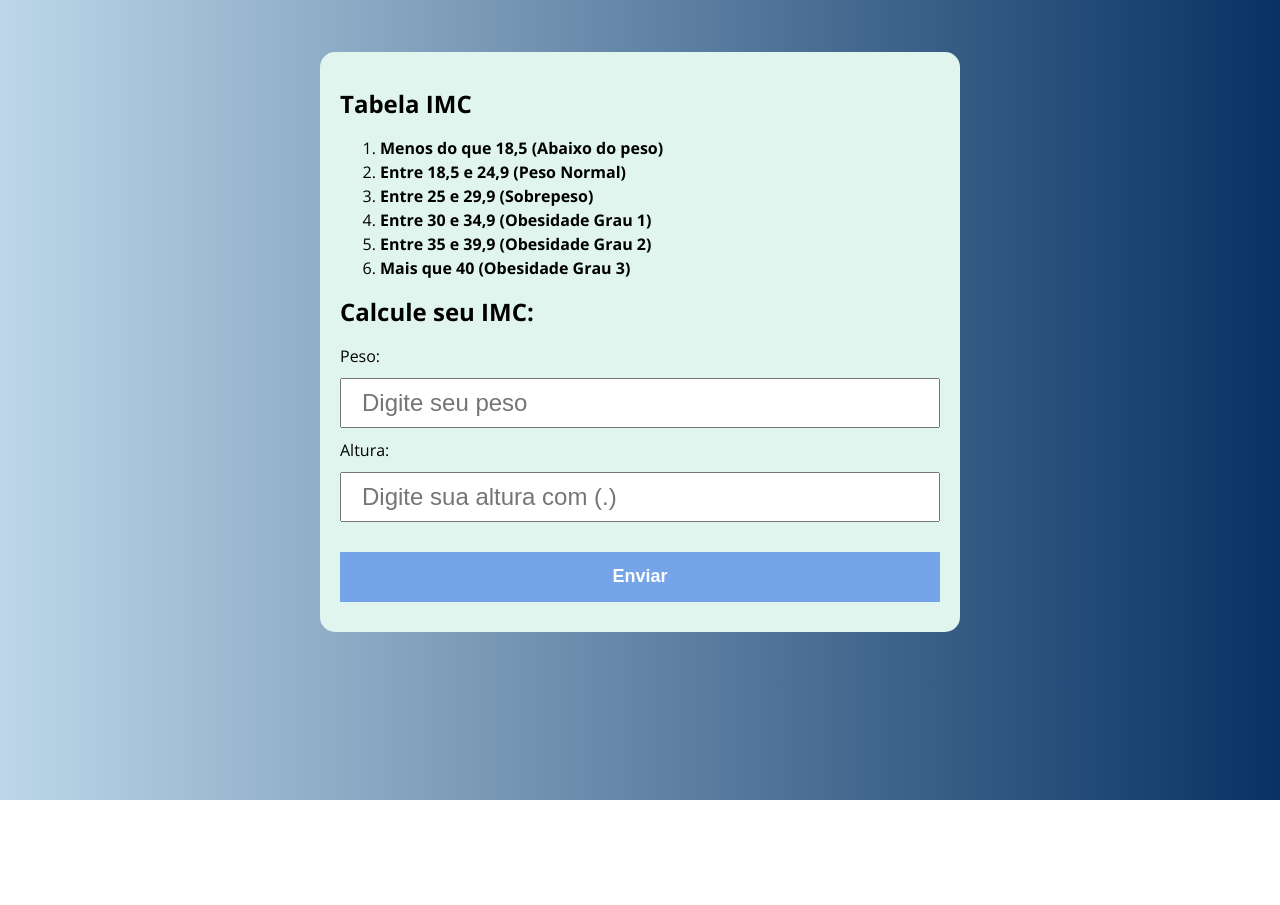
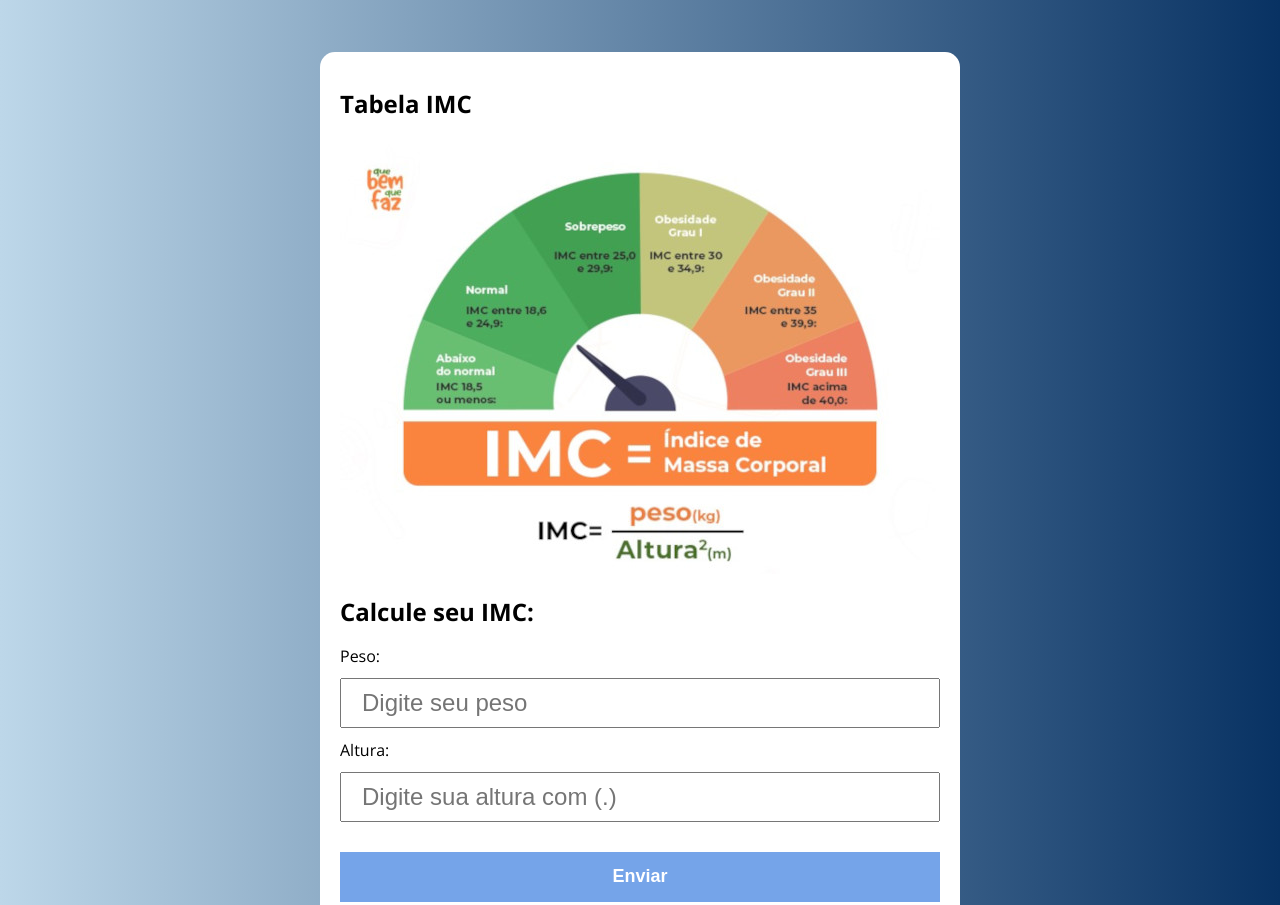
Before and after one commit to Efidiego/Calculadora-IMC, a plain HTML site: page index.html in a window 1280 px wide. Shown: the top 905 px of the page. Before the commit the page ends 800 px from the top, so only its background shows below. Drawn offline with nearby package versions, Linux system fonts and the light colour scheme.

```diff
--- a/assets/css/style.css
+++ b/assets/css/style.css
@@ -25,11 +25,16 @@ body{
 .container{
     max-width: 640px;
     margin: 50px auto;
-    background: rgb(224, 245, 237);
+    background: white;
     padding: 20px;
     border-radius: 15px;
 
 
+}
+
+.img{
+    display: block;
+    max-width: 640px;
 }
 
 form input, form label, form button {
--- a/index.html
+++ b/index.html
@@ -12,15 +12,7 @@
     <section class="container">
       <h1>Tabela IMC</h1>
 
-     <ol>
-         <li> <b>Menos do que 18,5 (Abaixo do peso)</b></li>
-         <li> <b>Entre 18,5 e 24,9 (Peso Normal)</b></li>
-         <li> <b>Entre 25 e 29,9 (Sobrepeso)</b></li>
-         <li> <b>Entre 30 e 34,9 (Obesidade Grau 1)</b></li>
-         <li> <b>Entre 35 e 39,9 (Obesidade Grau 2)</b></li>
-         <li> <b>Mais que 40     (Obesidade Grau 3)</b></li>
-
-        </ol>
+      <img src="./assets/img/grafico-imc.jpg" alt="grafico-imc">
 
       <h1> Calcule seu IMC: </h1>
       <form action="/" id="form" method="post">
```
Also changed, not shown: assets/img/grafico-imc.jpg (added).
